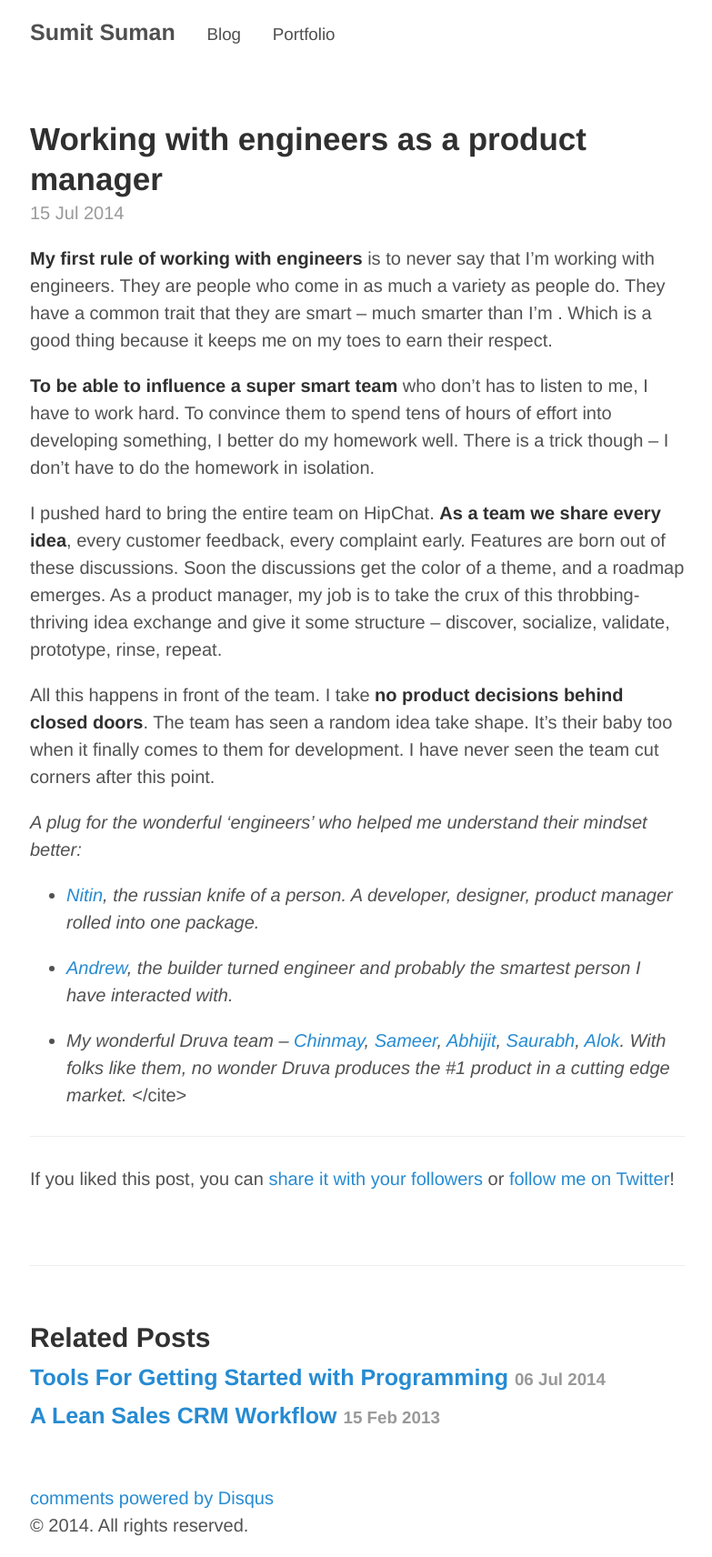
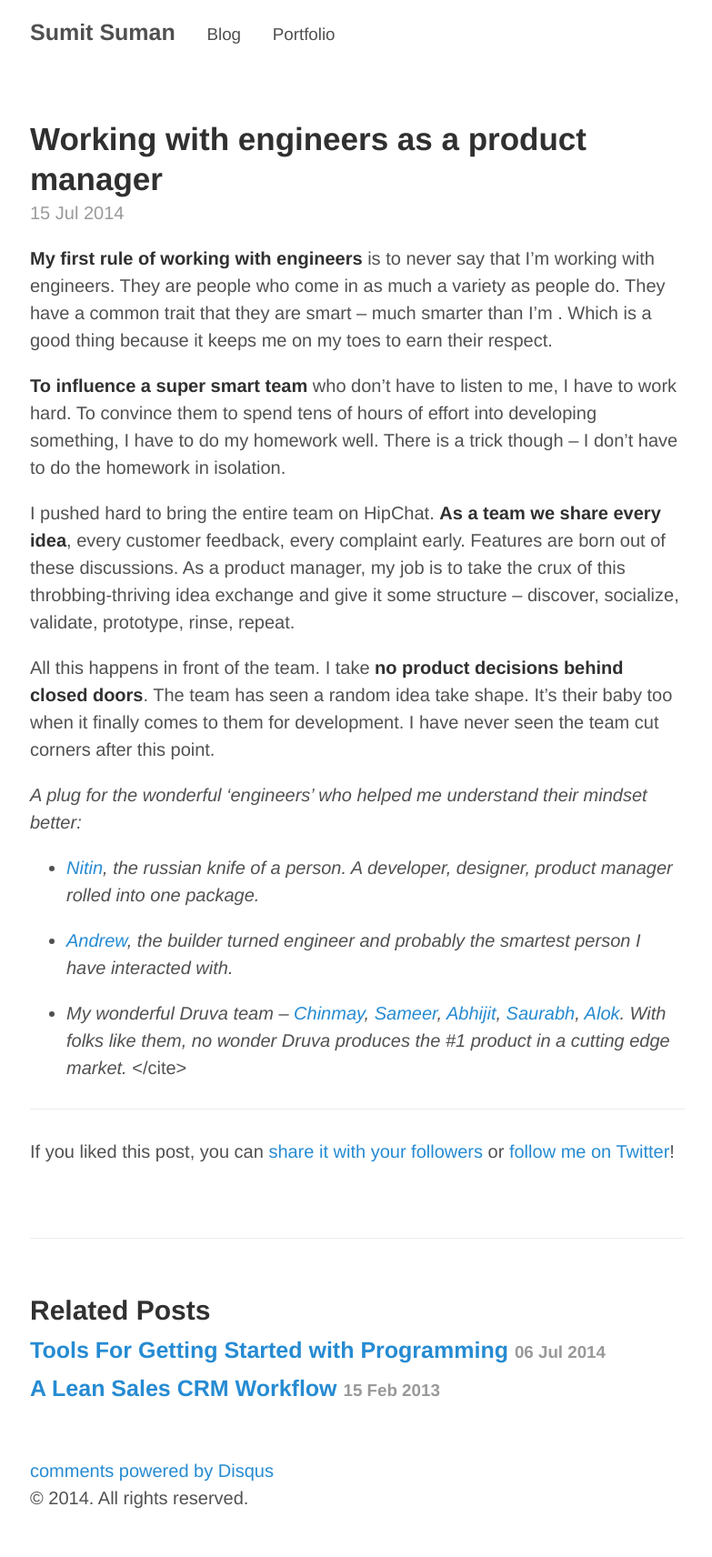
Before and after one commit to sumitsuman/sumitsuman.github.io, a Jekyll site: the page built from _posts/2014-07-15-Product-Manager-Working-with-Engineers.md, in a window 1280 px wide. Shown: the whole page at 91% size, without its empty margins (247-1030 px from the left). Built offline with Jekyll 4.4.1, drawn with Linux system fonts in a browser that asks for light colours; Markdown is read by kramdown in place of the engine named in the settings; comment, search, counter and statistics services are not loaded; after the commit the page ends 1682 px from its top, so only the background shows below that.

Commit message:
blog 3 minor edits

```diff
--- a/_posts/2014-07-15-Product-Manager-Working-with-Engineers.md
+++ b/_posts/2014-07-15-Product-Manager-Working-with-Engineers.md
@@ -8,9 +8,9 @@ comments: True
 
 **My first rule of working with engineers** is to never say that I'm working with engineers. They are people who come in as much a variety as people do. They have a common trait that they are smart -- much smarter than I’m . Which is a good thing because it keeps me on my toes to earn their respect.
 
-**To be able to influence a super smart team**  who don't has to listen to me, I have to work hard. To convince them to spend tens of hours of effort into developing something, I better do my homework well. There is a trick though -- I don't have to do the homework in isolation.
+**To influence a super smart team**  who don't have to listen to me, I have to work hard. To convince them to spend tens of hours of effort into developing something, I have to do my homework well. There is a trick though -- I don't have to do the homework in isolation.
 
-I pushed hard to bring the entire team on HipChat. **As a team we share every idea**, every customer feedback, every complaint early. Features are born out of these discussions. Soon the discussions get the color of a theme, and a roadmap emerges. As a product manager, my job is to take the crux of this throbbing-thriving idea exchange and give it some structure -- discover, socialize, validate, prototype, rinse, repeat.
+I pushed hard to bring the entire team on HipChat. **As a team we share every idea**, every customer feedback, every complaint early. Features are born out of these discussions. As a product manager, my job is to take the crux of this throbbing-thriving idea exchange and give it some structure -- discover, socialize, validate, prototype, rinse, repeat.
 
 All this happens in front of the team. I take **no product decisions behind closed doors**. The team has seen a random idea take shape. It's their baby too when it finally comes to them for development. I have never seen the team cut corners after this point.
 
```
